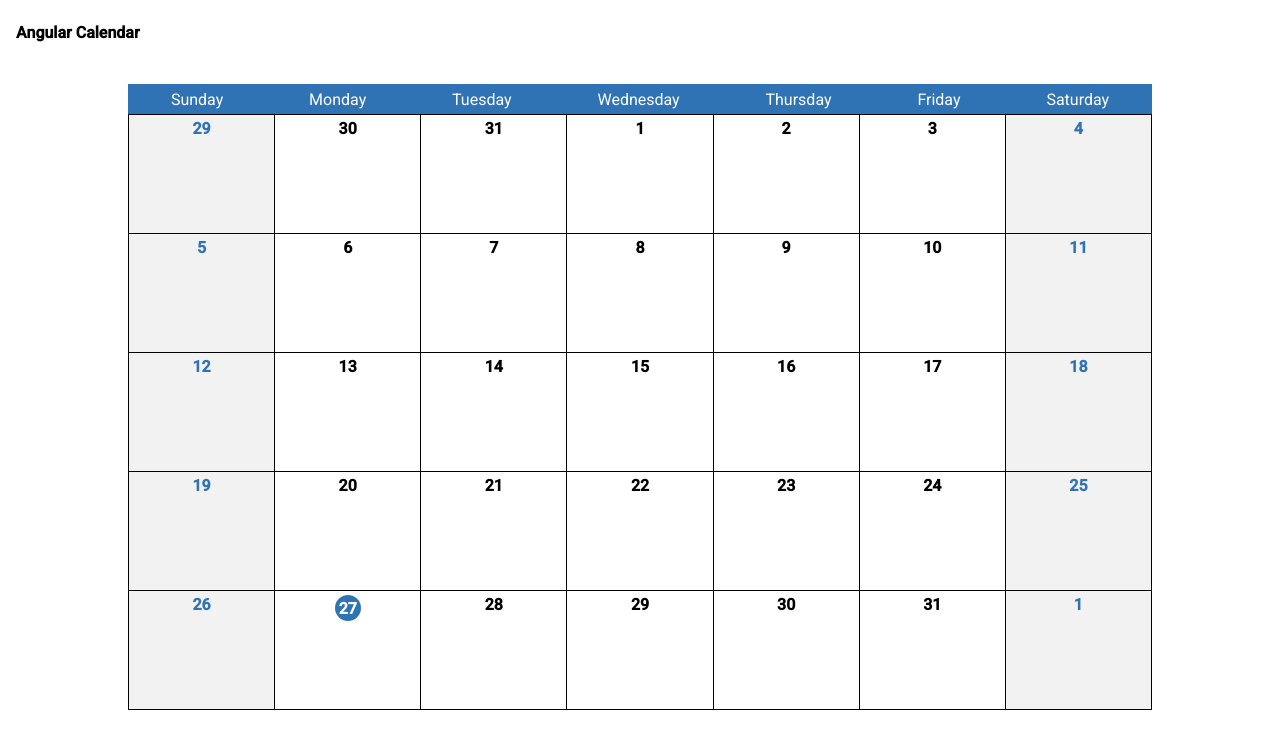
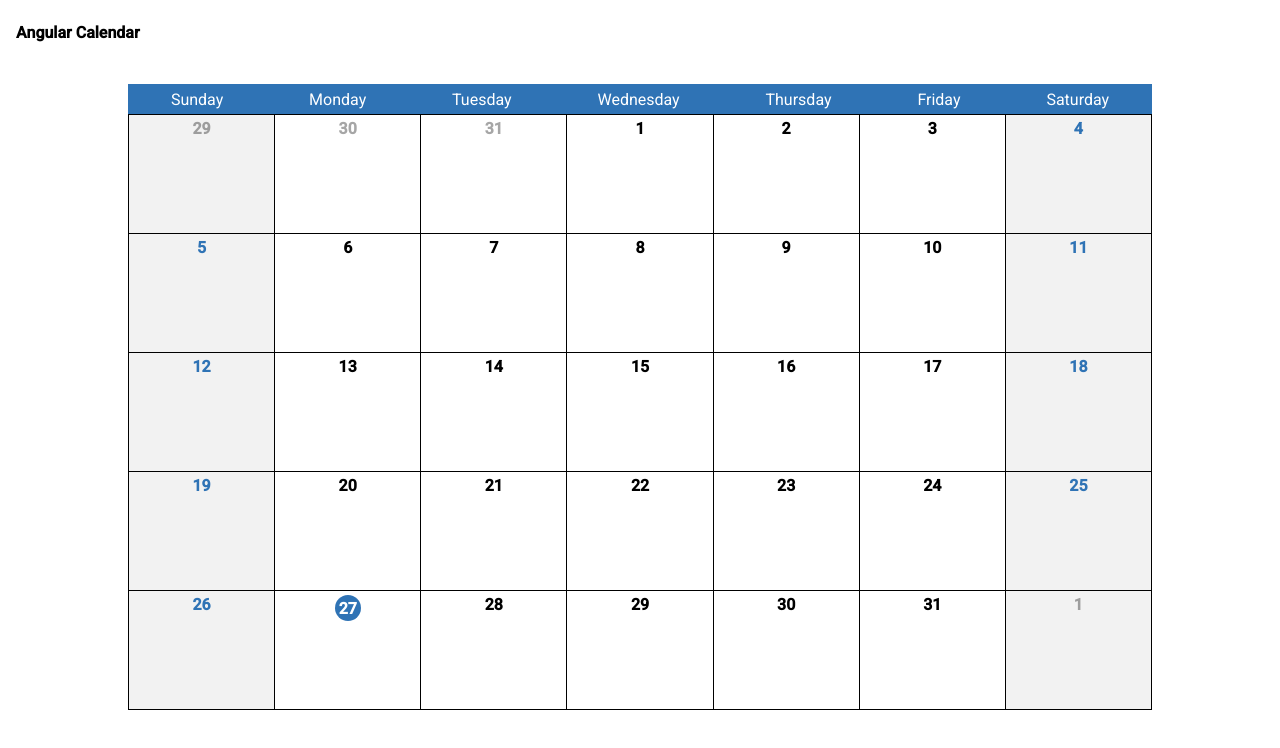
Before and after one commit to iamdave86/angular-calendar, an Angular app: page /calendar in a window 1280 px wide. Shown: the top 748 px of the page. Built offline with nearby package versions, Linux system fonts and the light colour scheme.

Commit message:
feat(calendar): mark days disabled that visible from the previous and the next months

```diff
--- a/src/app/feature/calendar/components/calendar/calendar.component.scss
+++ b/src/app/feature/calendar/components/calendar/calendar.component.scss
@@ -72,5 +72,10 @@ $color-blue: #2f73b5;
       display: block;
       margin: 0 auto;
     }
+
+    &.disabled .calendar__day-item {
+      color: rgba(0, 0, 0, 0.87);
+      opacity: 0.4;
+    }
   }
 }
```
